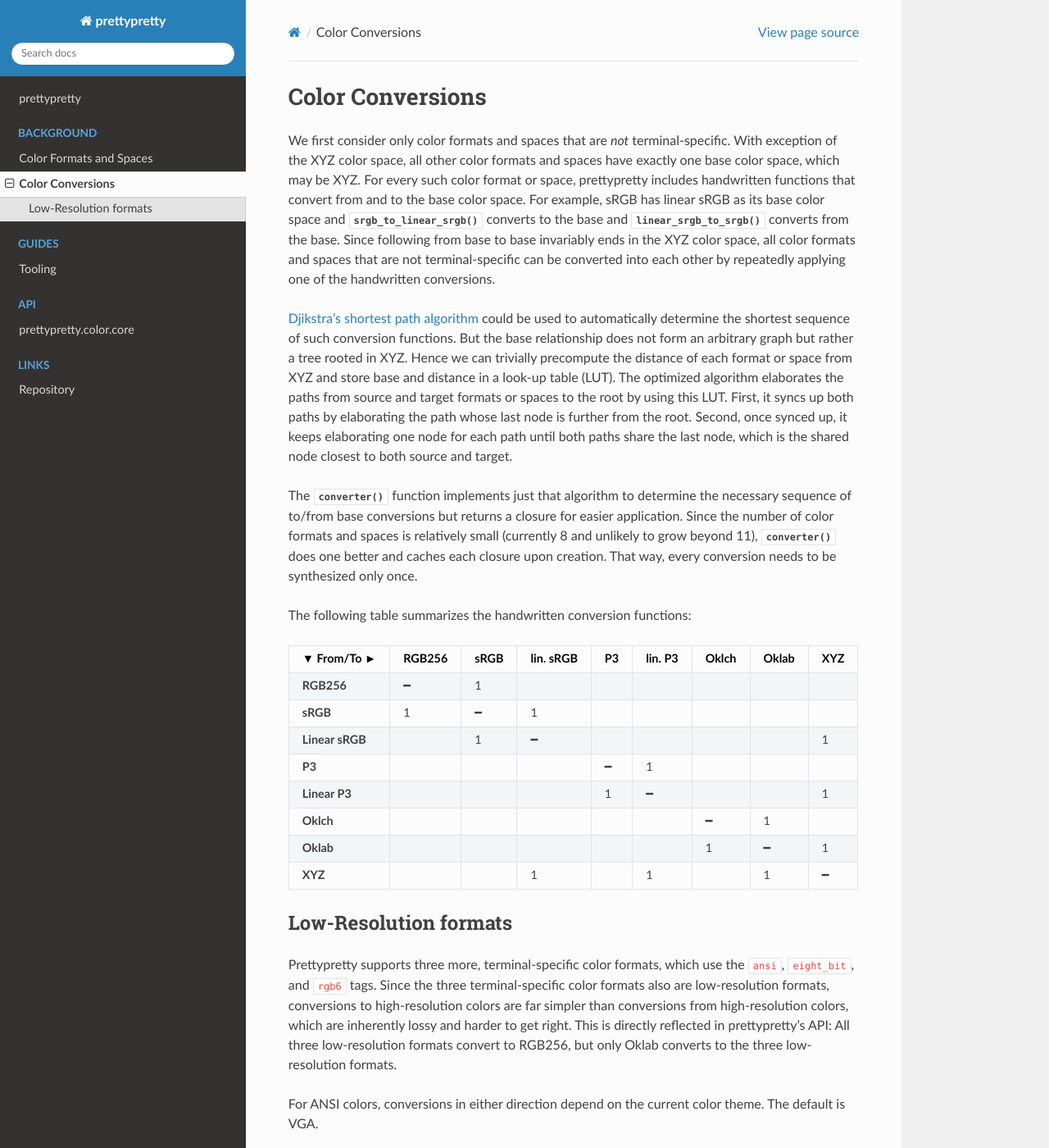
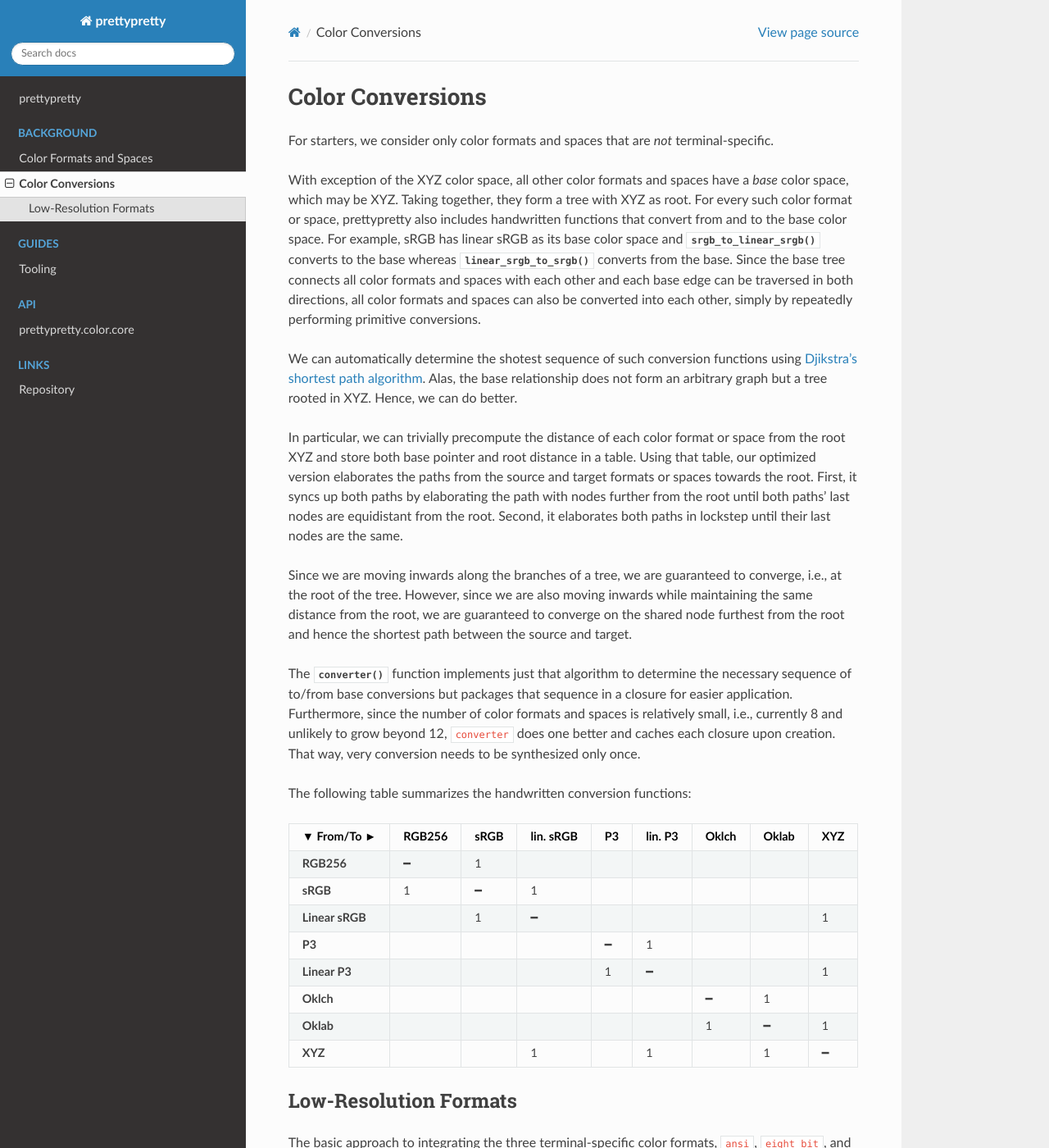
Before and after one commit to apparebit/prettypretty, a Sphinx documentation site: the page built from docs/conversions.rst, in a window 1280 px wide and 1400 px high. Shown: the whole window at 82% size. Built offline with Sphinx 7.4.7 and the Read the Docs theme 2.0.0, drawn with Linux system fonts in a browser that asks for light colours; some of the changed text lies outside the part shown.

Commit message:
document revised conversions

```diff
--- a/docs/conversions.rst
+++ b/docs/conversions.rst
@@ -1,35 +1,46 @@
 Color Conversions
 =================
 
-We first consider only color formats and spaces that are *not*
-terminal-specific. With exception of the XYZ color space, all other color
-formats and spaces have exactly one base color space, which may be XYZ. For
-every such color format or space, prettypretty includes handwritten functions
-that convert from and to the base color space. For example, sRGB has linear sRGB
-as its base color space and :func:`.srgb_to_linear_srgb` converts to the base
-and :func:`.linear_srgb_to_srgb` converts from the base. Since following from
-base to base invariably ends in the XYZ color space, all color formats and
-spaces that are not terminal-specific can be converted into each other by
-repeatedly applying one of the handwritten conversions.
+For starters, we consider only color formats and spaces that are *not*
+terminal-specific.
 
-`Djikstra's shortest path algorithm
-<https://en.wikipedia.org/wiki/Dijkstra%27s_algorithm>`_ could be used to
-automatically determine the shortest sequence of such conversion functions. But
-the base relationship does not form an arbitrary graph but rather a tree rooted
-in XYZ. Hence we can trivially precompute the distance of each format or space
-from XYZ and store base and distance in a look-up table (LUT). The optimized
-algorithm elaborates the paths from source and target formats or spaces to the
-root by using this LUT. First, it syncs up both paths by elaborating the path
-whose last node is further from the root. Second, once synced up, it keeps
-elaborating one node for each path until both paths share the last node, which
-is the shared node closest to both source and target.
+With exception of the XYZ color space, all other color formats and spaces have a
+*base* color space, which may be XYZ. Taking together, they form a tree with XYZ
+as root. For every such color format or space, prettypretty also includes
+handwritten functions that convert from and to the base color space. For
+example, sRGB has linear sRGB as its base color space and
+:func:`.srgb_to_linear_srgb` converts to the base whereas
+:func:`.linear_srgb_to_srgb` converts from the base. Since the base tree
+connects all color formats and spaces with each other and each base edge can be
+traversed in both directions, all color formats and spaces can also be converted
+into each other, simply by repeatedly performing primitive conversions.
+
+We can automatically determine the shotest sequence of such conversion functions
+using `Djikstra's shortest path algorithm
+<https://en.wikipedia.org/wiki/Dijkstra%27s_algorithm>`_. Alas, the base
+relationship does not form an arbitrary graph but a tree rooted in XYZ. Hence,
+we can do better.
+
+In particular, we can trivially precompute the distance of each color format or
+space from the root XYZ and store both base pointer and root distance in a
+table. Using that table, our optimized version elaborates the paths from the
+source and target formats or spaces towards the root. First, it syncs up both
+paths by elaborating the path with nodes further from the root until both paths'
+last nodes are equidistant from the root. Second, it elaborates both paths in
+lockstep until their last nodes are the same.
+
+Since we are moving inwards along the branches of a tree, we are guaranteed to
+converge, i.e., at the root of the tree. However, since we are also moving
+inwards while maintaining the same distance from the root, we are guaranteed to
+converge on the shared node furthest from the root and hence the shortest path
+between the source and target.
 
 The :func:`.converter` function implements just that algorithm to determine the
-necessary sequence of to/from base conversions but returns a closure for easier
-application. Since the number of color formats and spaces is relatively small
-(currently 8 and unlikely to grow beyond 11), :func:`.converter` does one better
-and caches each closure upon creation. That way, every conversion needs to be
-synthesized only once.
+necessary sequence of to/from base conversions but packages that sequence in a
+closure for easier application. Furthermore, since the number of color formats
+and spaces is relatively small, i.e., currently 8 and unlikely to grow beyond
+12, ``converter`` does one better and caches each closure upon creation. That
+way, very conversion needs to be synthesized only once.
 
 The following table summarizes the handwritten conversion functions:
 
@@ -47,24 +58,37 @@ The following table summarizes the handwritten conversion functions:
 ===============  ======  ====  =========  ==  =======  =====  =====  ===
 
 
-Low-Resolution formats
+Low-Resolution Formats
 ----------------------
 
-Prettypretty supports three more, terminal-specific color formats, which use the
-``ansi``, ``eight_bit``, and ``rgb6`` tags. Since the three terminal-specific
-color formats also are low-resolution formats, conversions to high-resolution
-colors are far simpler than conversions from high-resolution colors, which are
-inherently lossy and harder to get right. This is directly reflected in
-prettypretty's API: All three low-resolution formats convert to RGB256, but only
-Oklab converts to the three low-resolution formats.
+The basic approach to integrating the three terminal-specific color formats,
+``ansi``, ``eight_bit``, and ``rgb6``, is the same as for the other color
+formats and spaces: For each terminal-specific color format, we write a pair of
+functions that convert to and from higher-resolution color. By putting those
+functions first and/or last in the sequence of conversions and otherwise routing
+as described above, we can convert between all color formats and spaces,
+terminal-specific formats included.
 
-For ANSI colors, conversions in either direction depend on the current color
-theme. The default is VGA.
+In practice, however, there are a few complications:
 
-Conversion to low-resolution colors works by finding the closes color in Oklab
-that corresponds to the 16 extended ANSI colors when converting to ANSI, the 240
-RGB6 and gray gradient colors when converting to 8-bit, and the 216 RGB6 colors
-when converting to RGB6. The implementation creates the necessary look-up tables
-lazily, on demand, and caches them thereafter. The conversion to 8-bit colors
-ignores the 16 ANSI colors because those 16 colors unpleasantly stick out when
-converting an entire gradient of colors.
+ 1. The extended ANSI colors have no widely accepted mapping to high-resolution
+    colors and usually are configured through themes. Hence prettypretty also
+    supports color themes. The colors of VGA text mode provide the default.
+ 2. With theme support in place, converting low-resolution colors to
+    higher-resolution RGB256 is straightforward. In particular, xterm's formulae
+    for converting the 6x6x6 RGB cube and 24-step gray gradient embedded in
+    8-bit color are widely used.
+ 3. However, there are no good formulae for converting RGB256 back to
+    low-resolution. To yield good results, prettypretty performs the
+    downconversion in Oklab, finding the closest color amongst the 16 extended
+    ANSI colors when converting to ANSI, the 240 RGB6 and gray gradient colors
+    when converting to 8-bit, and the 216 RGB6 colors when converting to RGB6.
+    The conversion to 8-bit colors ignores the 16 ANSI colors because they stick
+    out when converting gradients of color.
+ 4. While not excessively large, the look-up tables for downconversion are
+    created only on demand and thereafter cached.
+ 5. Similarly, the modules for low-resolution color conversions and color themes
+    aren't particularly large. Still, the module implementing generic
+    conversions only loads the module implementing low-resolution color
+    operations when strictly needed. That nicely avoids an error due to circular
+    module dependencies as well.
```
